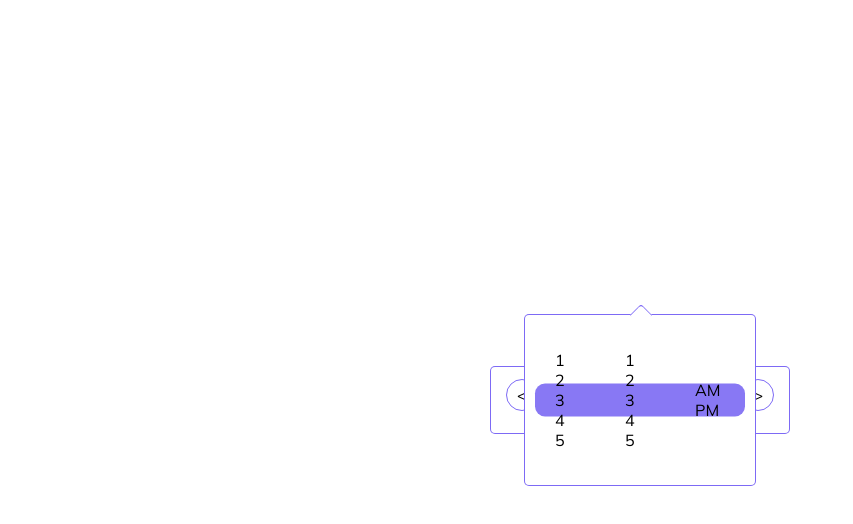
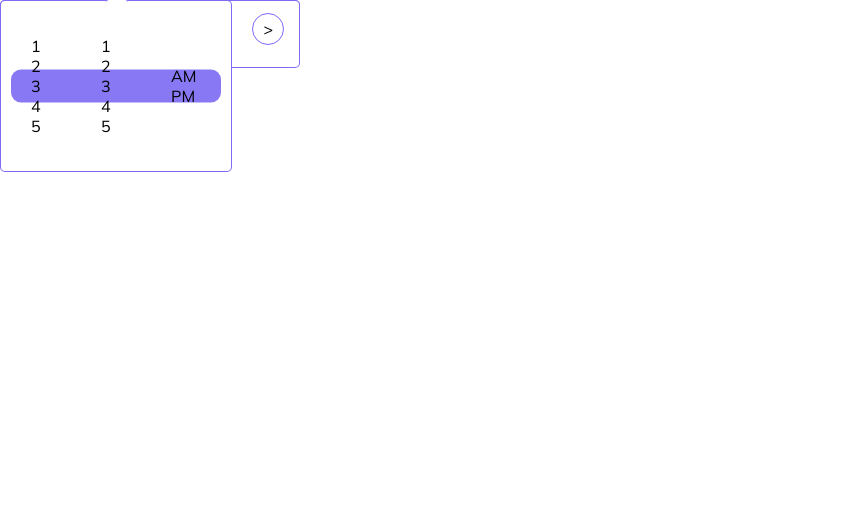
Before and after one commit to nazmulhasan1010/date-time-picker, a website: page html-example.html in a window 1280 px wide. Shown: the whole page, without its empty margins (0-853 px from the left). Drawn offline with nearby package versions, Linux system fonts and the light colour scheme.

Commit message:
documentation

```diff
--- a/src/nh-picker.scss
+++ b/src/nh-picker.scss
@@ -12,14 +12,14 @@ $colorWhite: #fff;
 $colorBlack-50: rgba(2, 0, 0, 0.50);
 $colorGray: rgba(255, 255, 255, 0.32);
 
-body {
-  font-family: Arial, sans-serif;
-  height: 100vh;
-  width: 100%;
-  display: flex;
-  justify-content: center;
-  align-items: center;
-}
+//body {
+//  font-family: Arial, sans-serif;
+//  height: 100vh;
+//  width: 100%;
+//  display: flex;
+//  justify-content: center;
+//  align-items: center;
+//}
 
 @mixin span-hover {
   &:hover {
```
Also changed, not shown: src/nh-picker.css, src/nh-picker.min.css, 1 other file.
